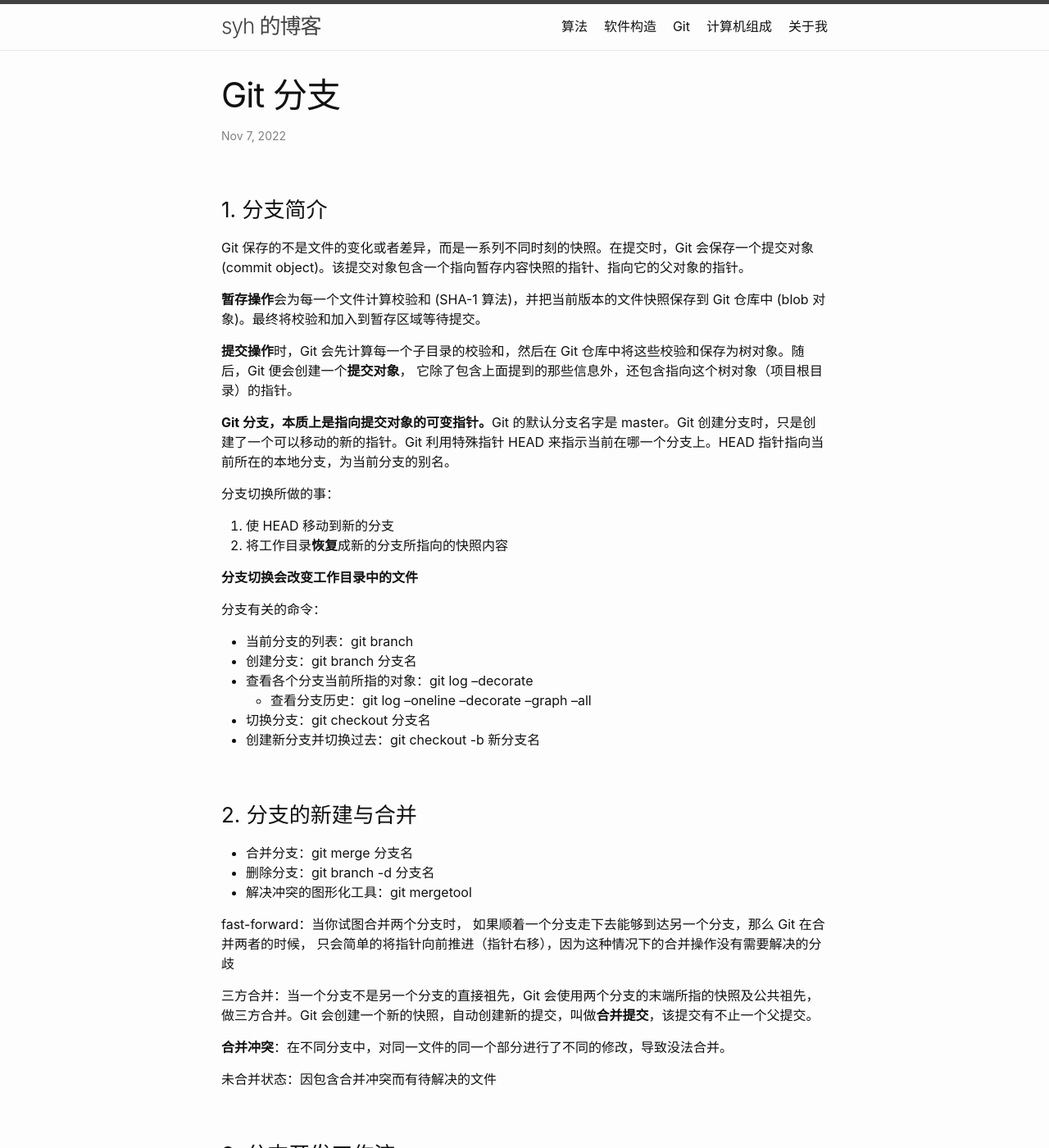
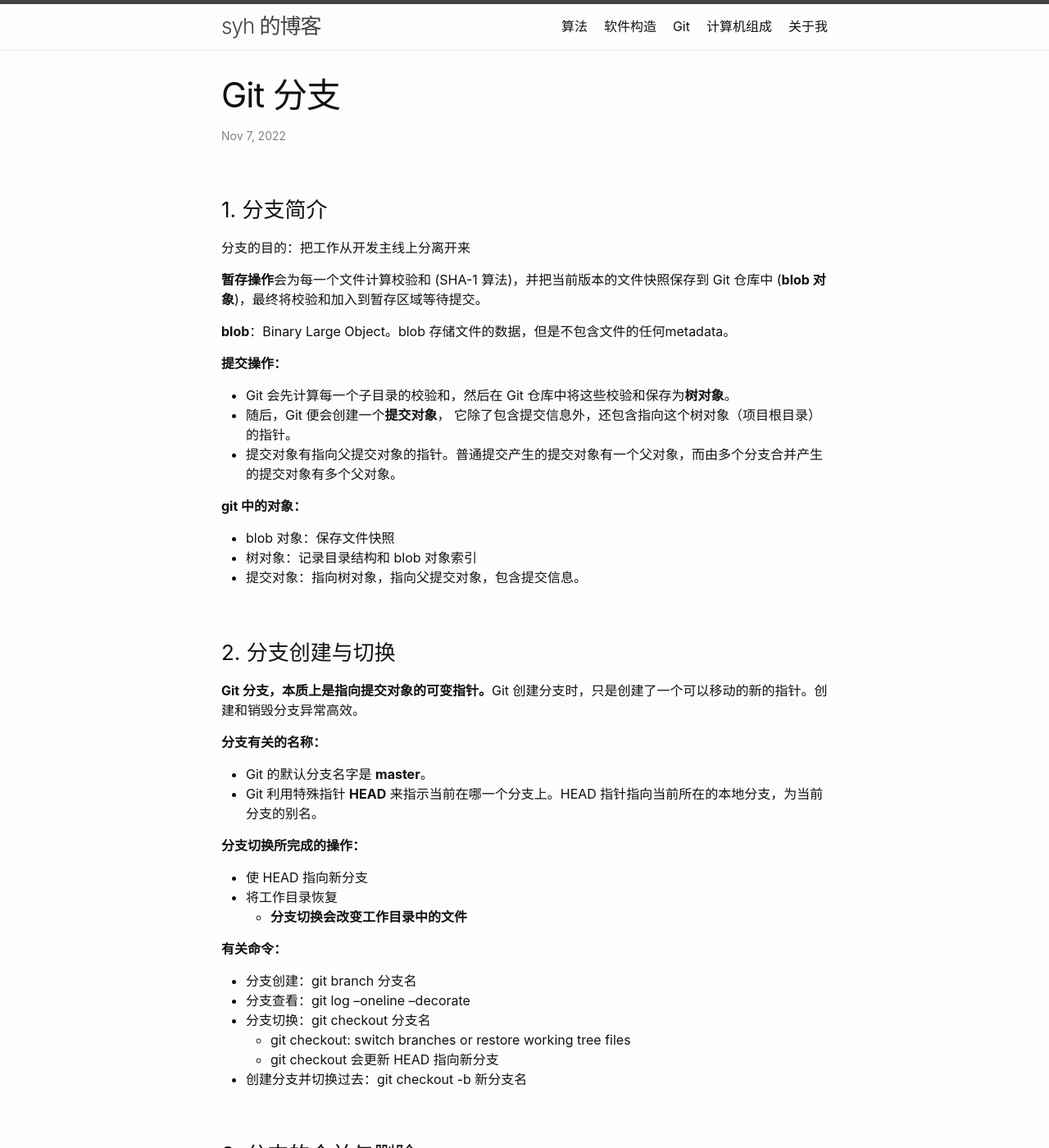
Before and after one commit to syh-1/syh-1.github.io, a Jekyll site: the page built from _posts/Git/2022-11-07-Git-0003.md, in a window 1280 px wide and 1400 px high. Shown: the whole window at 82% size. Built offline with Jekyll 4.4.1, drawn with Linux system fonts in a browser that asks for light colours; comment, search, counter and statistics services are not loaded; some of the changed text lies outside the part shown.

Commit message:
修改 Git-0003.md Git 分支

```diff
--- a/_posts/Git/2022-11-07-Git-0003.md
+++ b/_posts/Git/2022-11-07-Git-0003.md
@@ -7,44 +7,61 @@ categories: 版本控制
 
 ### 1. 分支简介
 
-Git 保存的不是文件的变化或者差异，而是一系列不同时刻的快照。在提交时，Git 会保存一个提交对象 (commit object)。该提交对象包含一个指向暂存内容快照的指针、指向它的父对象的指针。
+分支的目的：把工作从开发主线上分离开来
 
-**暂存操作**会为每一个文件计算校验和 (SHA-1 算法)，并把当前版本的文件快照保存到 Git 仓库中 (blob 对象)。最终将校验和加入到暂存区域等待提交。
 
-**提交操作**时，Git 会先计算每一个子目录的校验和，然后在 Git 仓库中将这些校验和保存为树对象。随后，Git 便会创建一个**提交对象**， 它除了包含上面提到的那些信息外，还包含指向这个树对象（项目根目录）的指针。
+**暂存操作**会为每一个文件计算校验和 (SHA-1 算法)，并把当前版本的文件快照保存到 Git 仓库中 (**blob 对象**)，最终将校验和加入到暂存区域等待提交。
 
-**Git 分支，本质上是指向提交对象的可变指针。**Git 的默认分支名字是 master。Git 创建分支时，只是创建了一个可以移动的新的指针。Git 利用特殊指针 HEAD 来指示当前在哪一个分支上。HEAD 指针指向当前所在的本地分支，为当前分支的别名。
+**blob**：Binary Large Object。blob 存储文件的数据，但是不包含文件的任何metadata。
 
-分支切换所做的事：
-1. 使 HEAD 移动到新的分支
-2. 将工作目录**恢复**成新的分支所指向的快照内容
+**提交操作：**
+* Git 会先计算每一个子目录的校验和，然后在 Git 仓库中将这些校验和保存为**树对象**。
+* 随后，Git 便会创建一个**提交对象**， 它除了包含提交信息外，还包含指向这个树对象（项目根目录）的指针。
+* 提交对象有指向父提交对象的指针。普通提交产生的提交对象有一个父对象，而由多个分支合并产生的提交对象有多个父对象。
 
-**分支切换会改变工作目录中的文件**
+**git 中的对象：**
+* blob 对象：保存文件快照
+* 树对象：记录目录结构和 blob 对象索引
+* 提交对象：指向树对象，指向父提交对象，包含提交信息。
 
-分支有关的命令：
-* 当前分支的列表：git branch
-* 创建分支：git branch 分支名
-* 查看各个分支当前所指的对象：git log --decorate
-    - 查看分支历史：git log --oneline --decorate --graph --all
-* 切换分支：git checkout 分支名
-* 创建新分支并切换过去：git checkout -b 新分支名
+### 2. 分支创建与切换
 
-### 2. 分支的新建与合并
+**Git 分支，本质上是指向提交对象的可变指针。**Git 创建分支时，只是创建了一个可以移动的新的指针。创建和销毁分支异常高效。
+
+**分支有关的名称：**
+* Git 的默认分支名字是 **master**。
+* Git 利用特殊指针 **HEAD** 来指示当前在哪一个分支上。HEAD 指针指向当前所在的本地分支，为当前分支的别名。
+
+**分支切换所完成的操作：**
+* 使 HEAD 指向新分支
+* 将工作目录恢复
+    - **分支切换会改变工作目录中的文件**
+
+**有关命令：**
+* 分支创建：git branch 分支名
+* 分支查看：git log --oneline --decorate
+* 分支切换：git checkout 分支名
+    - git checkout: switch branches or restore working tree files
+    - git checkout 会更新 HEAD 指向新分支
+* 创建分支并切换过去：git checkout -b 新分支名
+
+### 3. 分支的合并与删除
+
+在切换分支前，要留意工作目录和暂存区内还没有被提交的修改，可能和要切换到的分支产生冲突而阻止 Git 切换到该分支。最好是在切换分支前，保持一个干净的状态。
 
 * 合并分支：git merge 分支名
 * 删除分支：git branch -d 分支名
 * 解决冲突的图形化工具：git mergetool
 
+**fast-forward**：当你试图合并两个分支时， 如果顺着一个分支走下去能够到达另一个分支，那么 Git 在合并两者的时候， 只会简单的将指针**向前推进**（指针右移），因为这种情况下的合并操作没有需要解决的分歧
 
-fast-forward：当你试图合并两个分支时， 如果顺着一个分支走下去能够到达另一个分支，那么 Git 在合并两者的时候， 只会简单的将指针向前推进（指针右移），因为这种情况下的合并操作没有需要解决的分歧
+**三方合并**：当一个分支不是另一个分支的直接祖先，Git 会使用两个分支的末端所指的快照及公共祖先，做三方合并。Git 会创建一个新的快照，自动创建新的提交，叫做**合并提交**，该提交有不止一个父提交。
 
-三方合并：当一个分支不是另一个分支的直接祖先，Git 会使用两个分支的末端所指的快照及公共祖先，做三方合并。Git 会创建一个新的快照，自动创建新的提交，叫做**合并提交**，该提交有不止一个父提交。
-
-**合并冲突**：在不同分支中，对同一文件的同一个部分进行了不同的修改，导致没法合并。
+**合并冲突**：在不同分支中，对**同一文件的同一个部分**进行了不同的修改，导致没法合并。
 
 未合并状态：因包含合并冲突而有待解决的文件
 
-### 3. 分支开发工作流
+### 4. 分支开发工作流
 
 长期分支：
 * 同时拥有多个开放的分支，定期的把某些分支合并入其他分支中
@@ -54,44 +71,34 @@ fast-forward：当你试图合并两个分支时， 如果顺着一个分支走
 * 短期分支，实现单一特性或相关工作
 * 多次创建、使用、合并、删除分支
 
-### 4. 远程分支：
+### 5. 远程分支：
 
-* **远程引用**是对**远程仓库**的引用，包括分支、标签等
-* origin 是当你运行 git clone 时默认的远程仓库名字
+**远程引用：**
+* 对**远程仓库**的引用，包括分支、标签等
+* **origin** 是当你运行 git clone 时默认的远程仓库名字
 * 添加远程仓库引用：git remote add \<remote>
 * 使用 git ls-remote \<remote> 来显式的获得远程引用的完整列表。
 * 使用 git remote show \<remote> 获得远程分支的具体信息
 
-* **远程跟踪分支**是远程分支状态的引用，以 \<remote>/\<branch> 命名，该分支在远程仓库中的位置就是你最后一次连接到他们的位置。相当于远程上的分支。
+**远程跟踪分支：**
+* 是远程分支状态的引用，以 **\<remote>/\<branch>** 命名，默认为 origin/master，该分支在远程仓库中的位置就是你最后一次连接到他们的位置。
 * 如果不与 origin 服务器连接 (拉取数据)，本地的 origin/master 指针就不会移动
-* 与给定的远程仓库**同步数据**：git fetch \<remote>，从 remote 中抓取本地没有的数据，并且更新本地数据库，移动 origin/master 指针到更新之后的位置
 
-* 推送分支：git push \<remote> \<branch>，将本地的 \<branch> 分支推送到远程仓库的 \<branch> 分支中
-* 合并分支：git merge origin/serverfix
-* 在远程跟踪分支上创建本地跟踪分支：git checkout -b \<branch> origin/\<branch>
-
-跟踪分支：
+**跟踪分支：**
 * 从一个远程跟踪分支检出一个本地分支会创建“跟踪分支”
 * 在跟踪分支上运行 git pull，Git 能自动识别去哪个服务器上抓取、合并到哪个分支
 * 当克隆仓库时，自动创建一个跟踪 origin/master 的 master 分支。
-* 手动创建跟踪分支：
+* **手动创建跟踪分支：**
     - git checkout -b \<branch> \<remote>/\<branch>
     - git checkout --track origin/\<branch>
     - git checkout <branch> 当尝试检出的分支不存在且刚好只有一个名字与之匹配的远程分支
 * 查看设置的所有跟踪分支：git branch -vv
 
-拉取：
+**相关命令：**
+* 与给定的远程仓库**同步数据**：git fetch \<remote>
+    - 会从 remote 中抓取本地没有的数据，移动 origin/master 指针到新的位置
+* **推送分支**：git push \<remote> \<branch>，将本地的 \<branch> 分支推送到远程仓库的 \<branch> 分支中
+    - Git 会自动将 branch 名字展开为 refs/heads/分支名:refs/heads/分支名
+* **合并分支**：git merge origin/分支名
 * git pull：一个git fetch 紧接着 git merge 命令
-
-删除远程分支：
-* 前提条件：通过远程分支做完了所有的工作----完成了一个特性，并且将其合并到远程仓库的 master 分支。
-* 删除远程分支：git push
-
-### 5. 变基 (rebase)
-
-整合分支的两种方法：merge 和 rebase
-
-rebase：将提交到某一分支上所有修改移至另一分支上
-* git rebase \<basebranch> \<topicbranch>
-
-如果提交存在于你的仓库之外，而别人可能基于这些提交进行开发，那么不要执行变基。只对尚未推送或分享给别人的本地修改执行变基操作，从不对已推送到别处的提交执行变基操作。
+* 删除远程分支：git push origin --delete 分支名
```
Also changed, not shown: Git.md (+1 -0 lines), 待做事项.md (+1 -0 lines).
